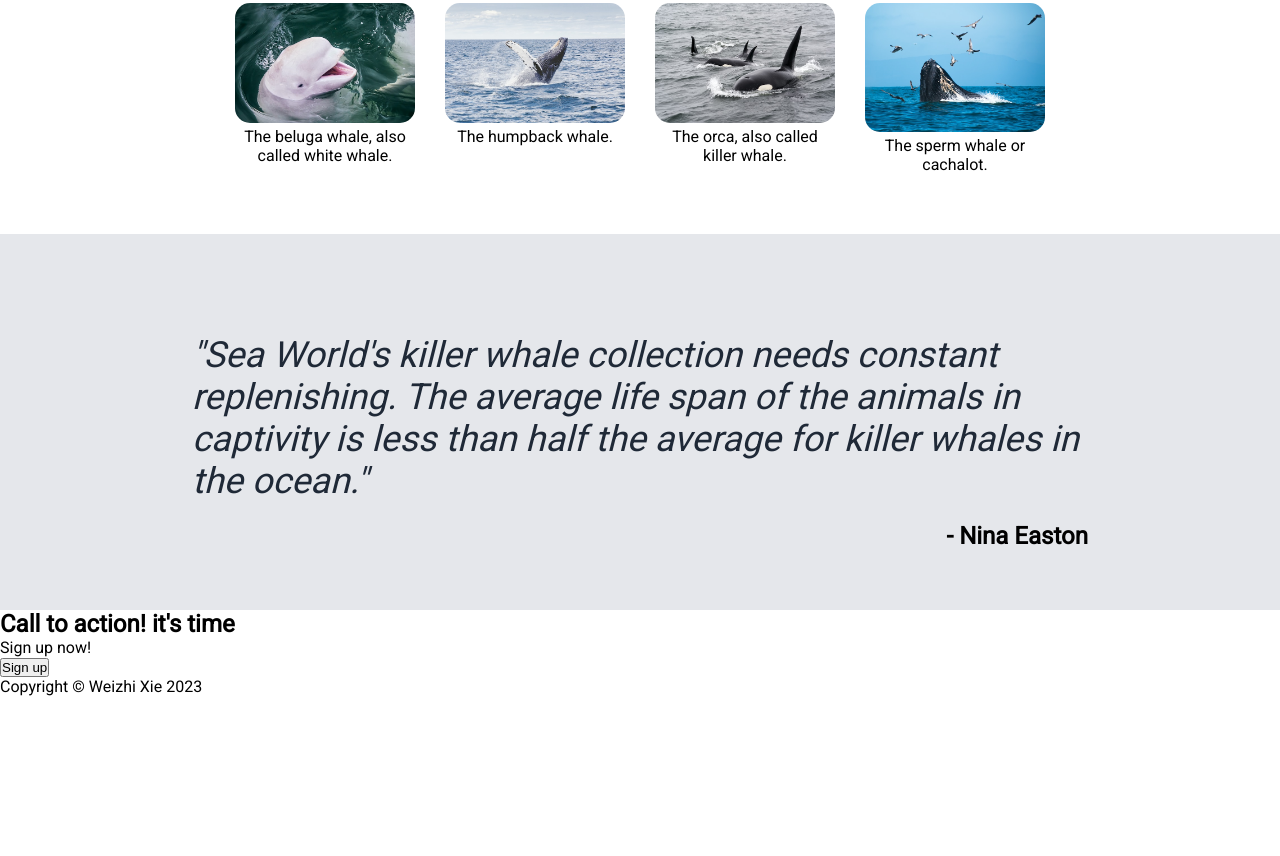
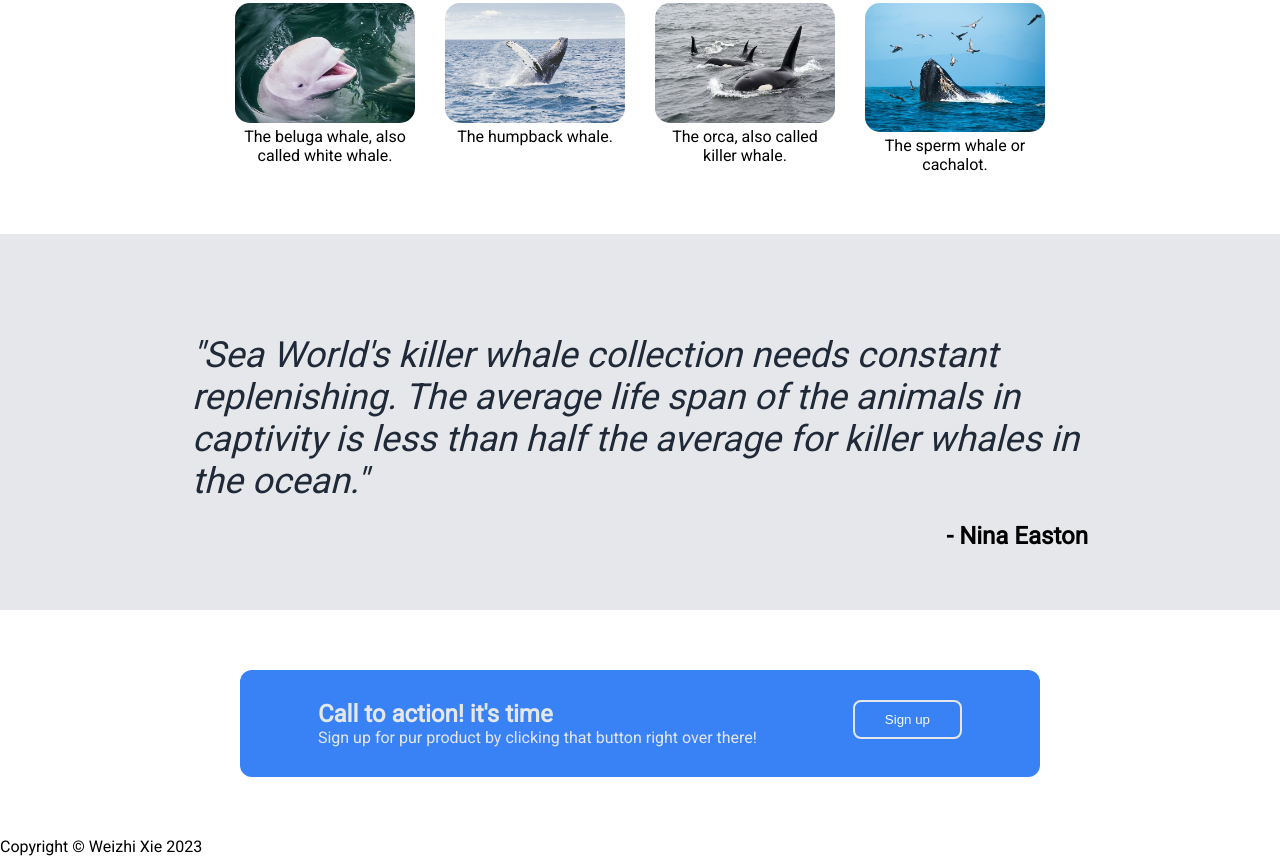
Before and after one commit to weizhixie/landing-page, a plain HTML site: page index.html in a window 1280 px wide. Shown: the part 608-1464 px from the top of the page. Before the commit the page ends 1304 px from the top, so only its background shows below. Drawn offline with Linux system fonts and the light colour scheme.

Commit message:
Improve call-to-action-section ui

```diff
--- a/css/style.css
+++ b/css/style.css
@@ -42,7 +42,8 @@ header .nav .nav__link,
     color: #f9faf8;
 }
 
-.hero-section__button {
+.hero-section__button,
+.call-to-action-section__button {
     background-color: #3882f6;
     color: #f9faf8;
     padding: 10px 30px;
@@ -105,3 +106,24 @@ header .nav .nav__link,
     font-weight: bold;
     font-size: 24px;
 }
+
+.call-to-action-section {
+    padding: 60px 10% 60px;
+    display: flex;
+    justify-content: center;
+    align-items: center;
+}
+
+.call-to-action-section__card {
+    background-color: #3882f6;
+    width: 100vh;
+    padding: 30px;
+    display: flex;
+    justify-content: space-around;
+    border-radius: 12px;
+    color: #e5e7eb;
+}
+
+.call-to-action-section__button {
+    border-color: #e5e7eb;
+}
--- a/index.html
+++ b/index.html
@@ -79,10 +79,17 @@
         </figure>
     </section>
 
-    <section class="subscribe-card">
-        <h2 class="subscribe-card__title">Call to action! it's time</h2>
-        <p class="subscribe-card__paragraph"> Sign up now!</p>
-        <button class="subscribe-card__button">Sign up</button>
+    <section class="call-to-action-section" id="about">
+        <div class="call-to-action-section__card">
+            <div class="call-to-action-section__card__left">
+                <h2 class="call-to-action-section__title">Call to action! it's time</h2>
+                <p class="call-to-action-section__paragraph"> Sign up for pur product by clicking that button right over
+                    there!</p>
+            </div>
+            <div class="call-to-action-section__card__right">
+                <button class="call-to-action-section__button">Sign up</button>
+            </div>
+        </div>
     </section>
 
     <footer>
```
